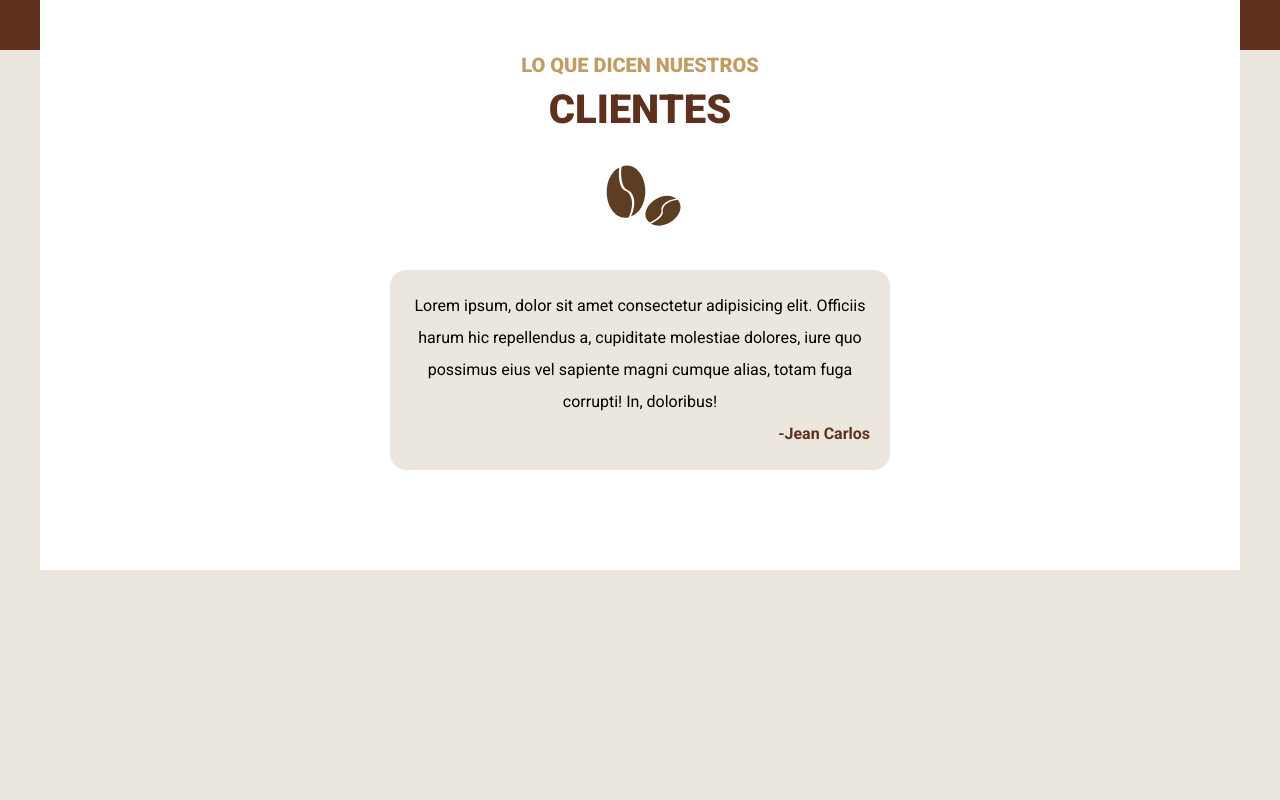
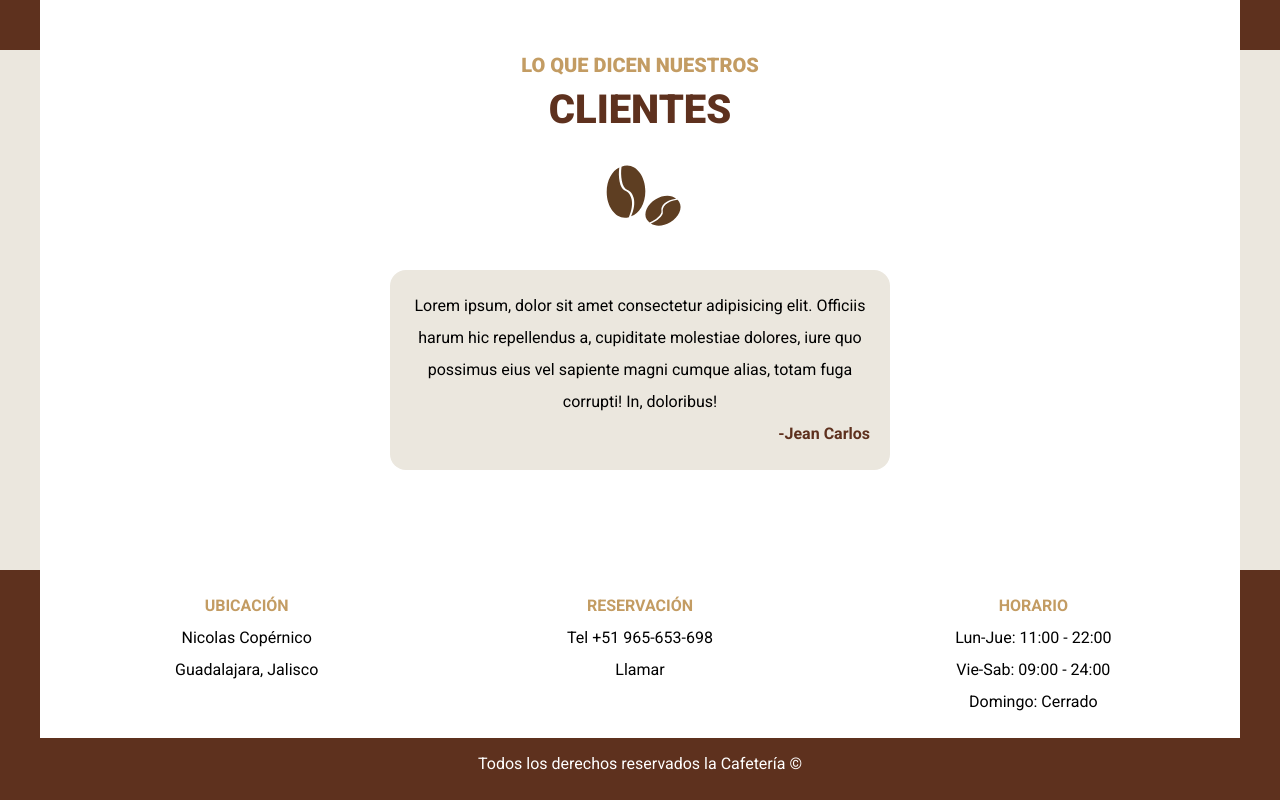
Before and after one commit to JmAtochePascual/Cafeteria, a website: page index.html in a window 1280 px wide. Shown: the part 3687-4487 px from the top of the page. Before the commit the page ends 4257 px from the top, so only its background shows below. Drawn offline with nearby package versions, Linux system fonts and the light colour scheme; files that its build step writes are made by us from their sources; files whose address does not match are found by name.

Commit message:
[FEATURE] agregar el footer

```diff
--- a/index.html
+++ b/index.html
@@ -228,5 +228,30 @@
       <p class="testimoniales__autor">-Jean Carlos</p>
     </div>
   </section>
+
+  <footer class="footer">
+    <div class="footer__container">
+      <div class="footer__grid">
+        <div class="footer__card">
+          <p class="footer__heading">Ubicación</p>
+          <p>Nicolas Copérnico</p>
+          <p>Guadalajara, Jalisco</p>
+        </div>
+        <div class="footer__card">
+          <p class="footer__heading">reservación</p>
+          <p>Tel +51 965-653-698</p>
+          <p>Llamar</p>
+        </div>
+        <div class="footer__card">
+          <p class="footer__heading">Horario</p>
+          <p>Lun-Jue: 11:00 - 22:00</p>
+          <p>Vie-Sab: 09:00 - 24:00</p>
+          <p>Domingo: Cerrado</p>
+        </div>
+      </div>
+
+      <p class="footer__copy">Todos los derechos reservados la Cafetería &copy;</p>
+    </div>
+  </footer>
 </body>
 </html>
--- a/src/scss/app.scss
+++ b/src/scss/app.scss
@@ -1,3 +1,4 @@
 @use 'base';
 @use 'header';
 @use 'contenido';
+@use 'footer';
--- /dev/null
+++ b/src/scss/footer/_footer.scss
@@ -0,0 +1,30 @@
+@use '../base/variables' as v;
+
+.footer {
+  padding-bottom: 2rem;
+  background-color: v.$primer-color;
+
+  &__grid {
+    padding: 2rem;
+    display: grid;
+    gap: 2rem;
+    text-align: center;
+    background-color: v.$white-color;
+
+    @media (min-width: 768px) {
+      grid-template-columns: repeat(3, 1fr);
+    }
+  }
+
+  &__heading {
+    text-transform: uppercase;
+    font-weight: 700;
+    color: v.$segundo-color;
+  }
+
+  &__copy {
+    margin-top: 1rem;
+    text-align: center;
+    color: v.$white-color;
+  }
+}
--- /dev/null
+++ b/src/scss/footer/_index.scss
@@ -0,0 +1 @@
+@forward 'footer'
```
